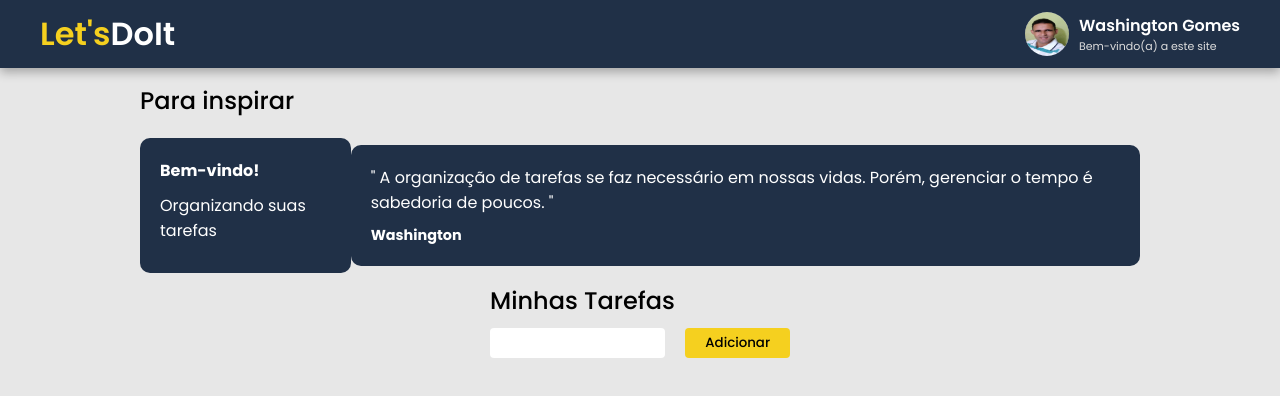
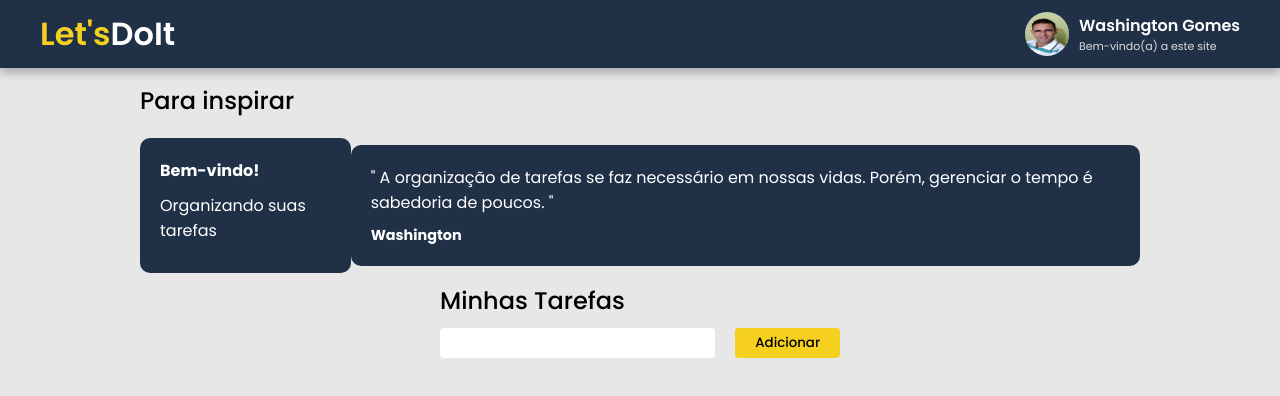
Before and after one commit to washingtongomes/web-challenge1, a React (Create React App) app: page / in a window 1280 px wide. Shown: the top 396 px of the page. Built offline with nearby package versions, Linux system fonts and the light colour scheme; the HTML template or start-up script is replaced by a standard one.

Commit message:
Update App.css

```diff
--- a/src/styles/App.css
+++ b/src/styles/App.css
@@ -1,5 +1,5 @@
 #tarefas {
-  max-width: 300px;
+  max-width: 400px;
   margin: 10px auto 0;
 }
 
@@ -14,7 +14,7 @@
 
 #tarefas form input {
   flex: 1;
-  width: 50px;
+  width: 80px;
   height: 30px;
   font-size: 16px;
   padding: 0 8px;
```
